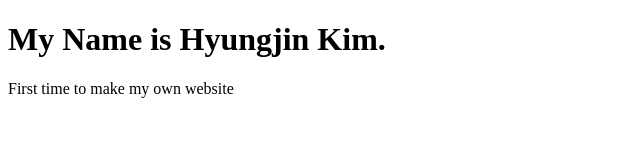
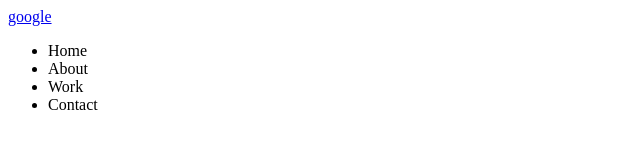
Before and after one commit to seture428/hyungjin, a plain HTML site: page index.html in a window 1280 px wide. Shown: the whole page, without its empty margins (0-640 px from the left). Drawn offline with Linux system fonts and the light colour scheme.

Commit message:
second commit

```diff
--- a/index.html
+++ b/index.html
@@ -1,13 +1,24 @@
 <!DOCTYPE html>
 <html lang="en">
 <head>
-  <meta charset="utf-8">
-  <meta name="viewport" content="width=device-width", initial-scale=1.0">
+  <meta charset="UTF-8">
+  <meta name="viewport" content="width=device-width, initial-scale=1.0">
   <meta http-equiv="X-UA-Compatible" content="ie=edge">
   <title>Document</title>
 </head>
 <body>
-  <h1>My Name is Hyungjin Kim.</h1>
-  <p>First time to make my own website</p>
-  </body>
-  </html>
+  <div class="box"></div>
+  <div class="box"></div>
+  <div id="active"></div>
+  <a href="http://google.com">google</a>
+
+  <nav>
+    <ul>
+      <li><a href=""></a>Home</li>
+      <li><a href=""></a>About</li>
+      <li><a href=""></a>Work</li>
+      <li><a href=""></a>Contact</li>
+    </ul>
+    </nav>
+</body>
+</html>
--- /dev/null
+++ b/style.css
@@ -0,0 +1,3 @@
+h1{
+  front-size: 96px;
+}
```
